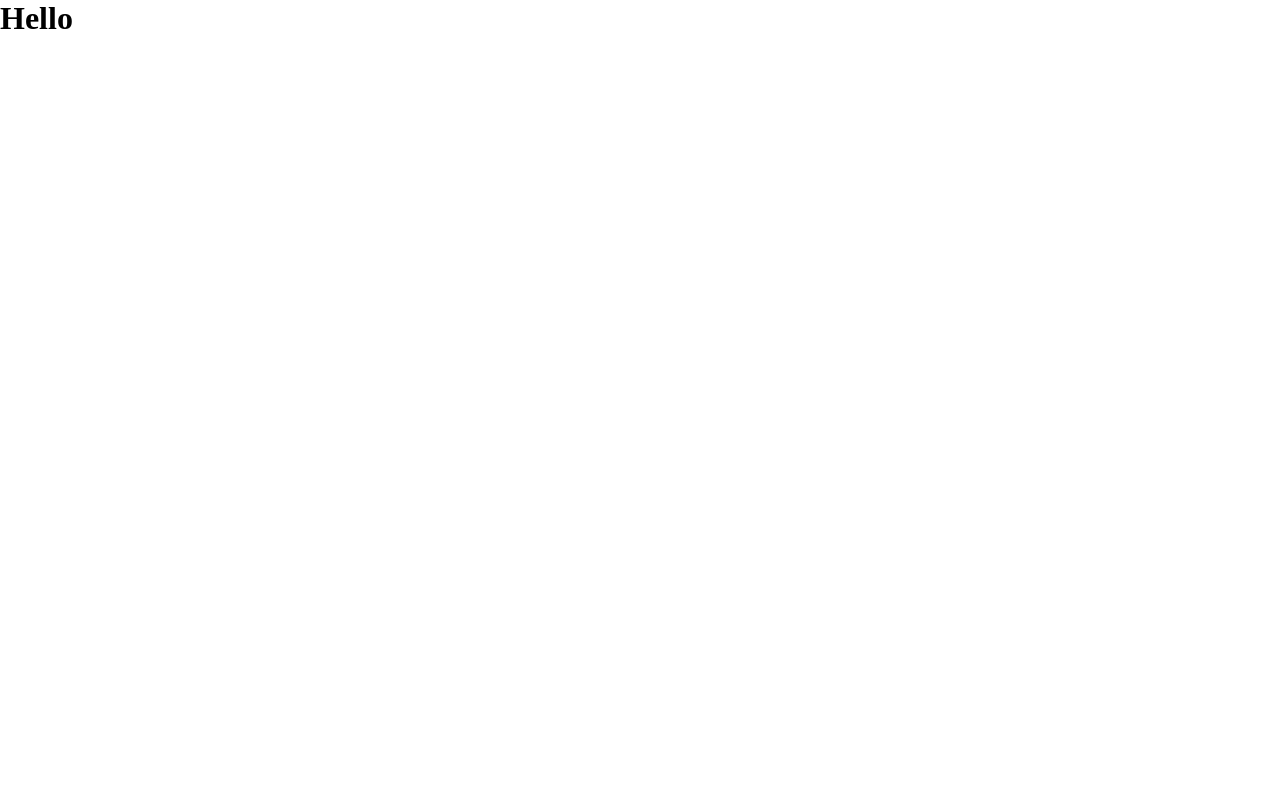
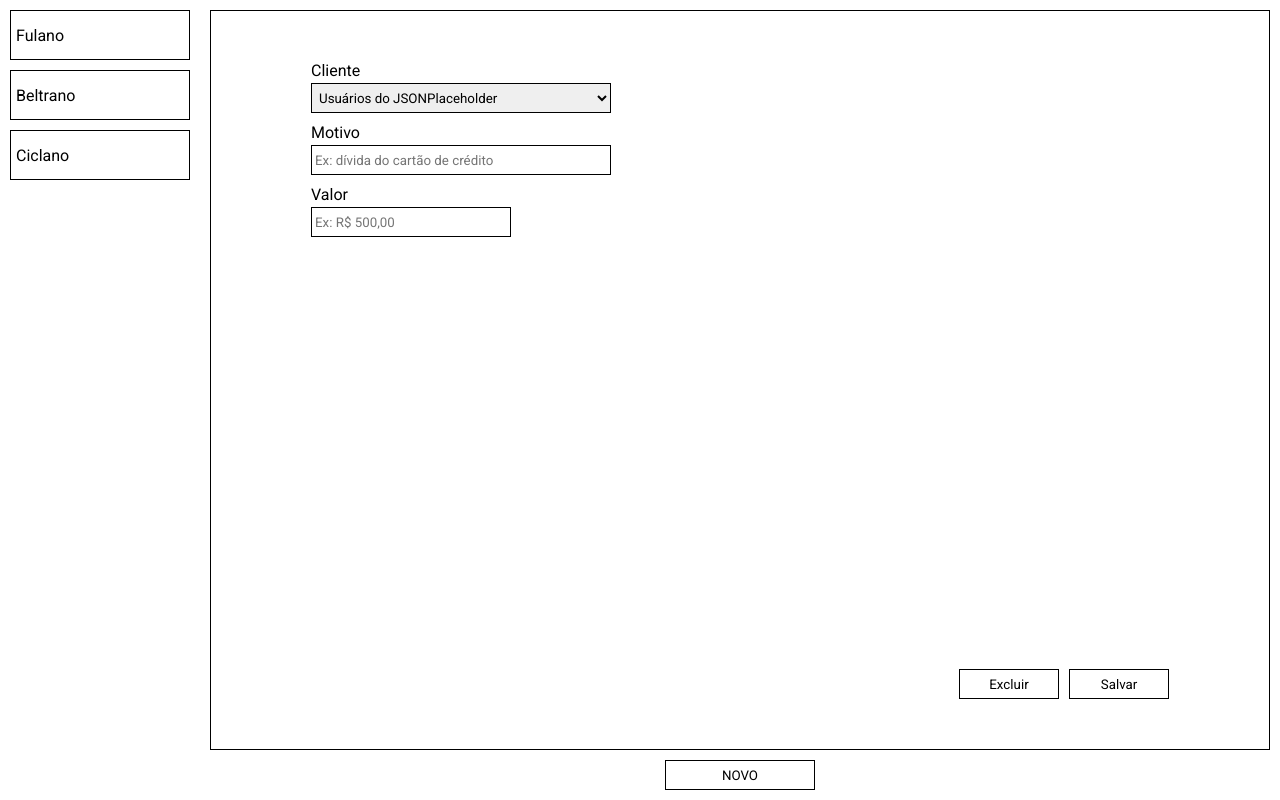
Before and after one commit to ricardorodriguespes17/gerenciamento-de-devedores, a React (Create React App) app: page / in a window 1280 px wide. Built offline with nearby package versions, Linux system fonts and the light colour scheme.

Commit message:
initial design

```diff
--- a/public/index.html
+++ b/public/index.html
@@ -5,11 +5,17 @@
     <link rel="icon" href="%PUBLIC_URL%/favicon.ico" />
     <meta name="viewport" content="width=device-width, initial-scale=1" />
     <meta name="theme-color" content="#ffffff" />
+    <link rel="preconnect" href="https://fonts.googleapis.com" />
+    <link rel="preconnect" href="https://fonts.gstatic.com" crossorigin />
+    <link
+      href="https://fonts.googleapis.com/css2?family=Roboto&display=swap"
+      rel="stylesheet"
+    />
     <meta
       name="description"
       content="Web site created using create-react-app"
     />
-    <title>JSONPlaceholder</title>
+    <title>Gerenciador de devedores</title>
   </head>
   <body>
     <noscript>You need to enable JavaScript to run this app.</noscript>
--- a/src/App.tsx
+++ b/src/App.tsx
@@ -1,11 +1,9 @@
+import Home from "./pages/Home";
+
 import "./styles/global.css";
 
 function App() {
-  return (
-    <div>
-      <h1>Hello</h1>
-    </div>
-  );
+  return <Home />;
 }
 
 export default App;
--- /dev/null
+++ b/src/pages/Home/index.tsx
@@ -0,0 +1,44 @@
+import "./styles.css";
+
+export default function Home() {
+  return (
+    <div className="home-page">
+      <div className="side-bar">
+        <div className="client-box">Fulano</div>
+
+        <div className="client-box">Beltrano</div>
+
+        <div className="client-box">Ciclano</div>
+      </div>
+
+      <main>
+        <form className="edit-data">
+          <label>Cliente</label>
+          <select className="input">
+            <option hidden value="">
+              Usuários do JSONPlaceholder
+            </option>
+          </select>
+
+          <label>Motivo</label>
+          <input
+            className="input"
+            placeholder="Ex: dívida do cartão de crédito"
+          />
+
+          <label>Valor</label>
+          <input className="input value" placeholder="Ex: R$ 500,00" />
+
+          <div className="box-actions">
+            <button type="reset">Excluir</button>
+            <button type="submit">Salvar</button>
+          </div>
+        </form>
+
+        <button className="submit" type="submit">
+          NOVO
+        </button>
+      </main>
+    </div>
+  );
+}
--- /dev/null
+++ b/src/pages/Home/styles.css
@@ -0,0 +1,130 @@
+.home-page {
+  width: 100%;
+  height: 100%;
+
+  display: flex;
+}
+
+.home-page .side-bar {
+  width: 200px;
+  height: 100%;
+
+  display: flex;
+  flex-direction: column;
+
+  padding: 10px;
+  gap: 10px;
+
+  overflow: auto;
+}
+
+.home-page .side-bar .client-box {
+  width: 100%;
+  min-height: 50px;
+  height: 50px;
+
+  display: flex;
+  align-items: center;
+
+  padding-left: 5px;
+
+  border: 1px solid #000;
+
+  transition: 150ms;
+
+  cursor: pointer;
+}
+
+.home-page .side-bar .client-box:hover {
+  filter: brightness(0.8);
+}
+
+.home-page main {
+  flex: 1;
+  height: 100%;
+
+  display: flex;
+  flex-direction: column;
+  align-items: center;
+
+  padding: 10px;
+  gap: 10px;
+}
+
+.home-page main .edit-data {
+  width: 100%;
+  flex: 1;
+
+  display: flex;
+  flex-direction: column;
+
+  padding: 50px 100px;
+
+  border: 1px solid #000;
+}
+
+.home-page main .edit-data .input {
+  margin-bottom: 10px;
+  margin-top: 3px;
+  width: 300px;
+  height: 30px;
+  padding: 3px;
+
+  border: 1px solid #000;
+}
+
+.home-page main .edit-data .input.value {
+  width: 200px;
+}
+
+.home-page main .edit-data .box-actions {
+  flex: 1;
+
+  display: flex;
+  align-items: flex-end;
+  justify-content: flex-end;
+
+  gap: 10px;
+}
+
+.home-page main .edit-data .box-actions button {
+  width: 100px;
+  height: 30px;
+
+  background-color: transparent;
+  border: 1px solid #000;
+
+  transition: 150ms;
+
+  cursor: pointer;
+}
+
+.home-page main .edit-data .box-actions button[type="reset"]:hover {
+  background-color: #cd0000;
+  color: #fff;
+  border-color: #fff;
+}
+
+.home-page main .edit-data .box-actions button[type="submit"]:hover {
+  background-color: #005500;
+  color: #fff;
+  border-color: #fff;
+}
+
+.home-page main .submit {
+  width: 150px;
+  height: 30px;
+
+  background-color: transparent;
+  border: 1px solid #000;
+
+  transition: 150ms;
+
+  cursor: pointer;
+}
+
+.home-page main .submit:hover {
+  background-color: #0000cd;
+  color: #fff;
+  border-color: #fff;
+}
--- a/src/styles/global.css
+++ b/src/styles/global.css
@@ -2,4 +2,12 @@
   margin: 0;
   padding: 0;
   box-sizing: border-box;
+  font-family: "Roboto", sans-serif;
 }
+
+html,
+body,
+#root {
+  width: 100vw;
+  height: 100vh;
+}
```
Also changed, not shown: 1 other file (tests, documents, lock files or other folders).
